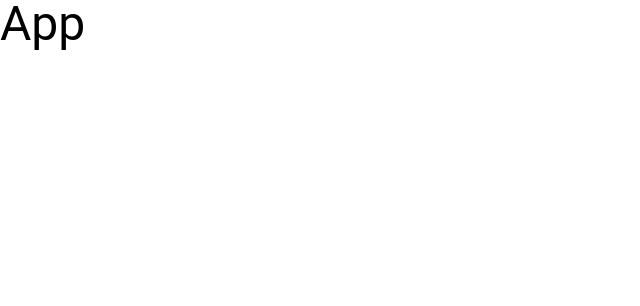
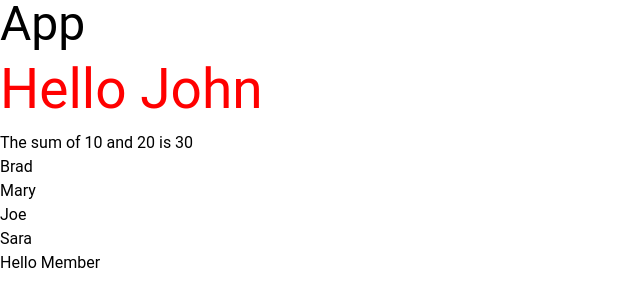
Before and after one commit to emilian-chiper/react-crash-course, a React (Vite) app in the folder react-jobs/: page / in a window 1280 px wide. Shown: the top 306 px of the page, without its empty margins (0-640 px from the left). Built offline with nearby package versions, Linux system fonts and the light colour scheme.

Commit message:
Complete JSX crash course

```diff
--- a/react-jobs/src/App.jsx
+++ b/react-jobs/src/App.jsx
@@ -1,7 +1,32 @@
 import React from 'react';
 
 const App = () => {
-  return <div className="text-5xl">App</div>;
+  const name = 'John';
+  const x = 10;
+  const y = 20;
+  const names = ['Brad', 'Mary', 'Joe', 'Sara'];
+  const loggedIn = true;
+  const styles = {
+    color: 'red',
+    fontSize: '55px',
+  };
+
+  return (
+    <>
+      <div className="text-5xl">App</div>
+      <p style={styles}>Hello {name}</p>
+      <p>
+        The sum of {x} and {y} is {x + y}
+      </p>
+      <ul>
+        {names.map((name, index) => (
+          <li key={index}>{name}</li>
+        ))}
+        {}
+      </ul>
+      {loggedIn && <h1>Hello Member</h1>}
+    </>
+  );
 };
 
 export default App;
```
